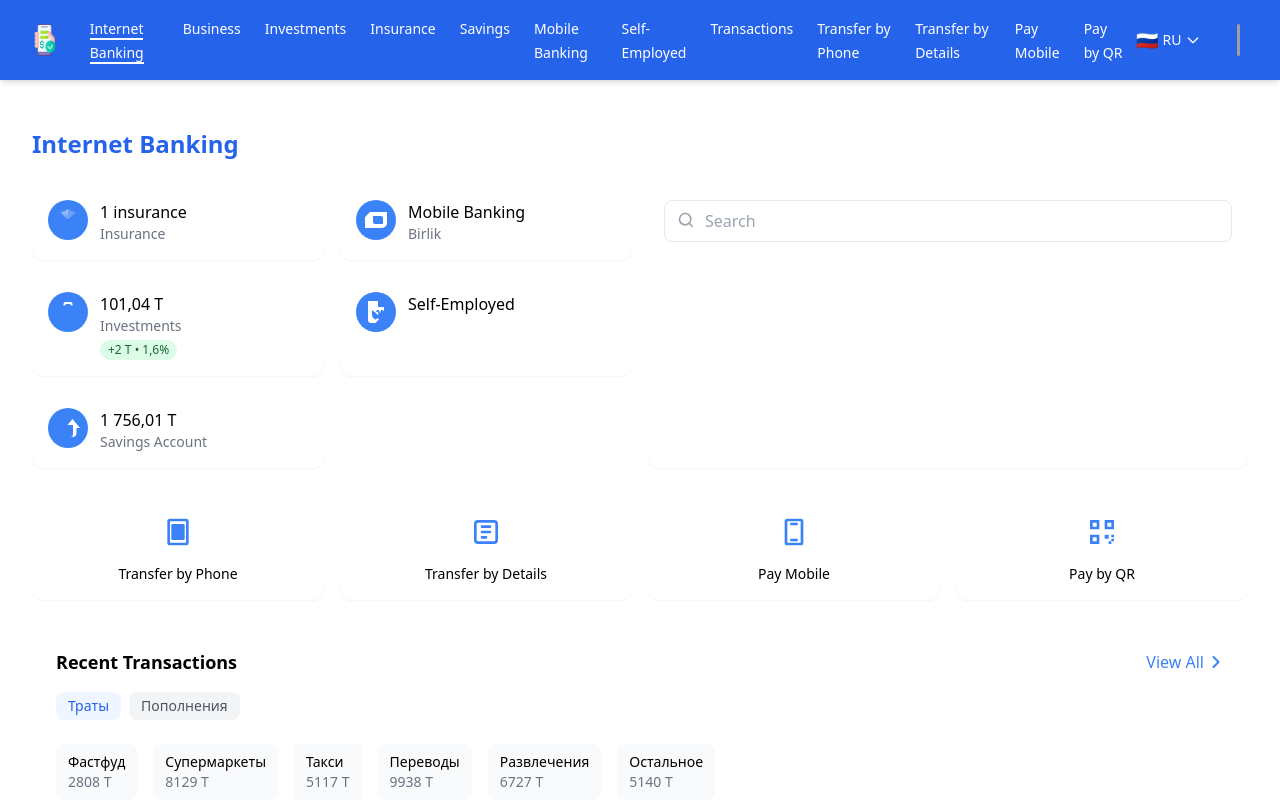
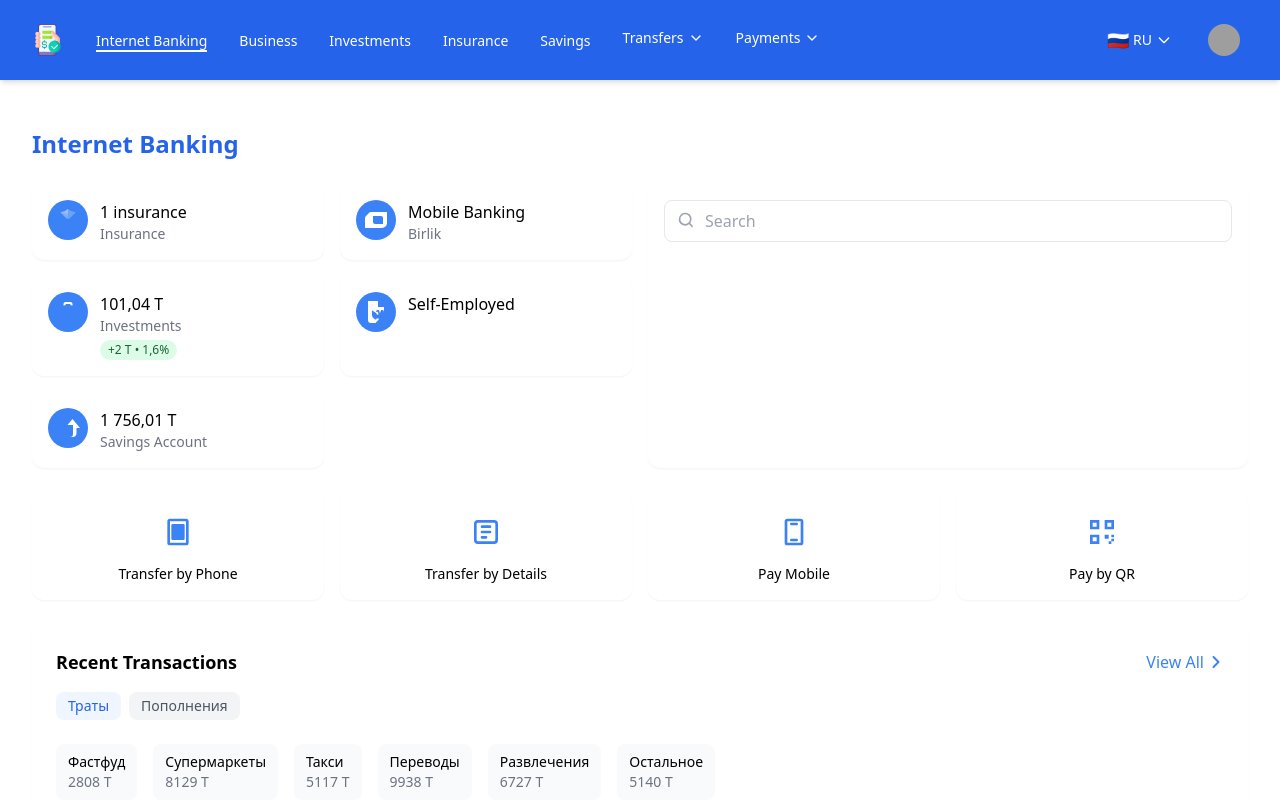
Before and after one commit to Loamanroy/Birlik, a React (Vite) app: page /bank in a window 1280 px wide. Shown: the top 800 px of the page. Built offline with nearby package versions, Linux system fonts and the light colour scheme; grey boxes are pictures that could not be loaded.

Commit message:
Улучшено расположение меню в шапке банковского модуля, добавлены выпадающие списки для переводов и платежей
Co-Authored-By: Arp Stonee <arpstone1@outlook.com>

```diff
--- a/src/components/layout/bank/BankHeader.tsx
+++ b/src/components/layout/bank/BankHeader.tsx
@@ -1,4 +1,4 @@
-import { Menu, X } from 'lucide-react';
+import { Menu, X, ChevronDown } from 'lucide-react';
 import mobileBanking from '@/assets/mobile-banking.png';
 import { Link, useLocation } from 'react-router-dom';
 import { useState } from 'react';
@@ -9,6 +9,8 @@ const BankHeader = () => {
   const location = useLocation();
   const currentPath = location.pathname;
   const [mobileMenuOpen, setMobileMenuOpen] = useState(false);
+  const [transfersOpen, setTransfersOpen] = useState(false);
+  const [paymentsOpen, setPaymentsOpen] = useState(false);
   const { t } = useTranslation();
 
   const isActive = (path: string) => {
@@ -18,23 +20,39 @@ const BankHeader = () => {
     return path !== '/bank' && currentPath.startsWith(path);
   };
 
-  const menuItems = [
+  const mainMenuItems = [
     { path: '/bank', label: t('bank.title') },
     { path: '/bank/business', label: t('bank.business') },
     { path: '/bank/invest', label: t('bank.investments') },
     { path: '/bank/insurance', label: t('bank.insurance') },
     { path: '/bank/savings', label: t('bank.savings') },
+  ];
+
+  const transferMenuItems = [
+    { path: '/bank/transfer/phone', label: t('bank.transfer_phone') },
+    { path: '/bank/transfer/details', label: t('bank.transfer_details') },
+    { path: '/bank/transactions', label: t('bank.transactions') },
+  ];
+
+  const paymentMenuItems = [
+    { path: '/bank/pay/mobile', label: t('bank.pay_mobile') },
+    { path: '/bank/pay/qr', label: t('bank.pay_qr') },
     { path: '/bank/mobile', label: t('bank.mobile_banking') },
     { path: '/bank/self-employed', label: t('bank.self_employed') },
-    { path: '/bank/transactions', label: t('bank.transactions') },
-    { path: '/bank/transfer/phone', label: t('bank.transfer_phone') },
-    { path: '/bank/transfer/details', label: t('bank.transfer_details') },
-    { path: '/bank/pay/mobile', label: t('bank.pay_mobile') },
-    { path: '/bank/pay/qr', label: t('bank.pay_qr') },
   ];
 
   const toggleMobileMenu = () => {
     setMobileMenuOpen(!mobileMenuOpen);
+  };
+
+  const toggleTransfersMenu = () => {
+    setTransfersOpen(!transfersOpen);
+    if (!transfersOpen) setPaymentsOpen(false);
+  };
+
+  const togglePaymentsMenu = () => {
+    setPaymentsOpen(!paymentsOpen);
+    if (!paymentsOpen) setTransfersOpen(false);
   };
 
   return (
@@ -48,8 +66,8 @@ const BankHeader = () => {
             />
           </Link>
           <nav className="hidden md:flex">
-            <ul className="flex space-x-6">
-              {menuItems.map((item) => (
+            <ul className="flex space-x-8">
+              {mainMenuItems.map((item) => (
                   <li key={item.path}>
                     <Link
                         to={item.path}
@@ -59,6 +77,64 @@ const BankHeader = () => {
                     </Link>
                   </li>
               ))}
+
+              {/* Transfers Dropdown */}
+              <li className="relative">
+                <button
+                  onClick={toggleTransfersMenu}
+                  className={`flex items-center text-sm font-medium text-white hover:text-gray-200 ${currentPath.includes('/bank/transfer') ? 'border-b-2 border-white' : ''}`}
+                >
+                  {t('bank.transfers')}
+                  <ChevronDown size={16} className="ml-1" />
+                </button>
+
+                {transfersOpen && (
+                  <div className="absolute top-full left-0 mt-1 bg-white rounded shadow-lg z-50 w-48">
+                    <ul className="py-1">
+                      {transferMenuItems.map((item) => (
+                        <li key={item.path}>
+                          <Link
+                            to={item.path}
+                            className="block px-4 py-2 text-sm text-gray-700 hover:bg-blue-50 hover:text-blue-600"
+                            onClick={() => setTransfersOpen(false)}
+                          >
+                            {item.label}
+                          </Link>
+                        </li>
+                      ))}
+                    </ul>
+                  </div>
+                )}
+              </li>
+
+              {/* Payments Dropdown */}
+              <li className="relative">
+                <button
+                  onClick={togglePaymentsMenu}
+                  className={`flex items-center text-sm font-medium text-white hover:text-gray-200 ${currentPath.includes('/bank/pay') ? 'border-b-2 border-white' : ''}`}
+                >
+                  {t('bank.payments')}
+                  <ChevronDown size={16} className="ml-1" />
+                </button>
+
+                {paymentsOpen && (
+                  <div className="absolute top-full left-0 mt-1 bg-white rounded shadow-lg z-50 w-48">
+                    <ul className="py-1">
+                      {paymentMenuItems.map((item) => (
+                        <li key={item.path}>
+                          <Link
+                            to={item.path}
+                            className="block px-4 py-2 text-sm text-gray-700 hover:bg-blue-50 hover:text-blue-600"
+                            onClick={() => setPaymentsOpen(false)}
+                          >
+                            {item.label}
+                          </Link>
+                        </li>
+                      ))}
+                    </ul>
+                  </div>
+                )}
+              </li>
             </ul>
           </nav>
         </div>
@@ -86,7 +162,7 @@ const BankHeader = () => {
             <div className="md:hidden absolute top-full left-0 right-0 bg-blue-600 z-50 border-b shadow-md">
               <nav className="py-2">
                 <ul className="flex flex-col">
-                  {menuItems.map((item) => (
+                  {mainMenuItems.map((item) => (
                       <li key={item.path}>
                         <Link
                             to={item.path}
@@ -97,6 +173,38 @@ const BankHeader = () => {
                         </Link>
                       </li>
                   ))}
+
+                  {/* Mobile Transfers Section */}
+                  <li className="px-4 py-2 text-sm font-medium text-white bg-blue-700">
+                    {t('bank.transfers')}
+                  </li>
+                  {transferMenuItems.map((item) => (
+                    <li key={item.path}>
+                      <Link
+                        to={item.path}
+                        className={`block px-6 py-2 text-sm font-medium text-white ${isActive(item.path) ? 'bg-blue-700 border-l-4 border-white' : 'hover:bg-blue-700'}`}
+                        onClick={() => setMobileMenuOpen(false)}
+                      >
+                        {item.label}
+                      </Link>
+                    </li>
+                  ))}
+
+                  {/* Mobile Payments Section */}
+                  <li className="px-4 py-2 text-sm font-medium text-white bg-blue-700">
+                    {t('bank.payments')}
+                  </li>
+                  {paymentMenuItems.map((item) => (
+                    <li key={item.path}>
+                      <Link
+                        to={item.path}
+                        className={`block px-6 py-2 text-sm font-medium text-white ${isActive(item.path) ? 'bg-blue-700 border-l-4 border-white' : 'hover:bg-blue-700'}`}
+                        onClick={() => setMobileMenuOpen(false)}
+                      >
+                        {item.label}
+                      </Link>
+                    </li>
+                  ))}
                 </ul>
               </nav>
             </div>
--- a/src/locales/en/translation.json
+++ b/src/locales/en/translation.json
@@ -109,6 +109,8 @@
     "interest_accrual": "Interest Accrual",
     "withdrawal": "Withdrawal",
     "show_all_operations": "Show All Operations",
-    "monthly_interest": "Monthly Interest Accrual"
+    "monthly_interest": "Monthly Interest Accrual",
+    "transfers": "Transfers",
+    "payments": "Payments"
   }
 }
--- a/src/locales/ru/translation.json
+++ b/src/locales/ru/translation.json
@@ -109,6 +109,8 @@
     "interest_accrual": "Начисление %",
     "withdrawal": "Снятие",
     "show_all_operations": "Показать все операции",
-    "monthly_interest": "Ежемесячное начисление процентов"
+    "monthly_interest": "Ежемесячное начисление процентов",
+    "transfers": "Переводы",
+    "payments": "Платежи"
   }
 }
```
